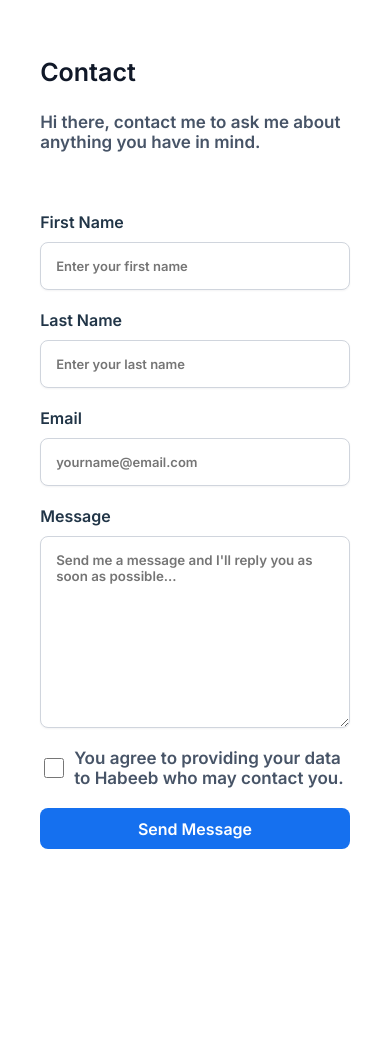
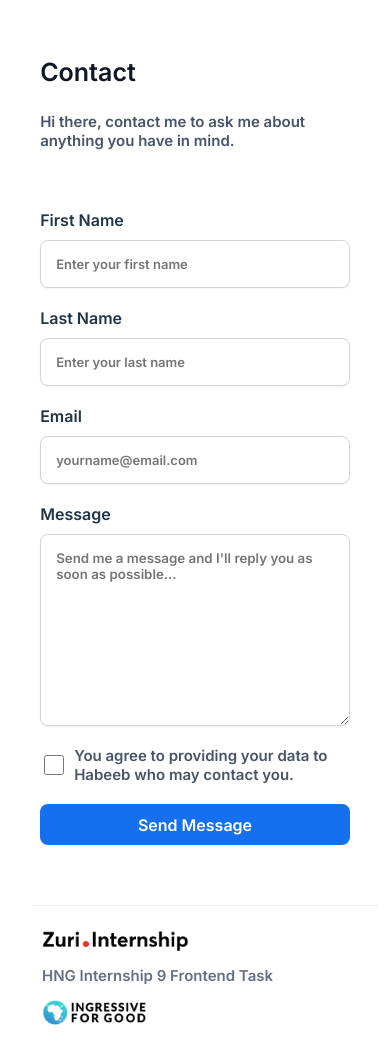
Before and after one commit to Tech-Genius/hng-task1, a React (Vite) app: page /contact in a window 390 px wide. Shown: the top 1064 px of the page. Before the commit the page ends 891 px from the top, so only its background shows below. Built offline with nearby package versions, Linux system fonts and the light colour scheme; the HTML template or start-up script is replaced by a standard one.

Commit message:
fix: fix p tag font size on small screen

```diff
--- a/src/components/Contact.jsx
+++ b/src/components/Contact.jsx
@@ -1,7 +1,10 @@
 import './assets/css/Contact.css'
 import { Link } from 'react-router-dom'
+import zuri_logo from './assets/images/zuri_intern_logo.png'
+import I4G_logo from './assets/images/I4G.png'
 const Contact = () => {
     return (
+        <>
         <div className="contact_page_wrapper">
         <div className="contact">
             <h3>Contact</h3>
@@ -63,7 +66,13 @@ const Contact = () => {
 
         </div>
 
+<div className="contact_footer">
+<img src={zuri_logo} alt="" />
+<p>HNG Internship 9 Frontend Task</p>
+<img src={I4G_logo} alt="" />
+</div>
 
+</>
 
     )
 }
--- a/src/components/assets/css/Contact.css
+++ b/src/components/assets/css/Contact.css
@@ -96,10 +96,26 @@ border: 1px solid #1570EF;
     background-color: #1570EF;
     color: white;
     font-family: 'Inter', sans-serif;
+    outline: none;
 }
 
 
+.contact_footer{
+    display: flex;
+    justify-content: space-between;
+    padding:20px 80px;
+    margin-top: 50px;
+    border-top: 1px solid rgba(70, 66, 66, 0.082);
+    place-items: center;
+    flex-wrap: wrap;
+}
+.contact_footer img{
+    height: 25px;
 
+}
+.contact_footer p{
+    color: #667085;
+}
 
 
 
@@ -138,5 +154,19 @@ border: 1px solid #1570EF;
     }
 
 
+    .contact_footer{
+        display: grid;
+        justify-content: start;
+        place-items: start;
+        padding:20px 10px;
+        width: 100%;
+    }
+p{
+    font-size: 15px !important;
+}
+    .contact_footer p{
+        text-align: start;
+    }
+
 
 }
```
